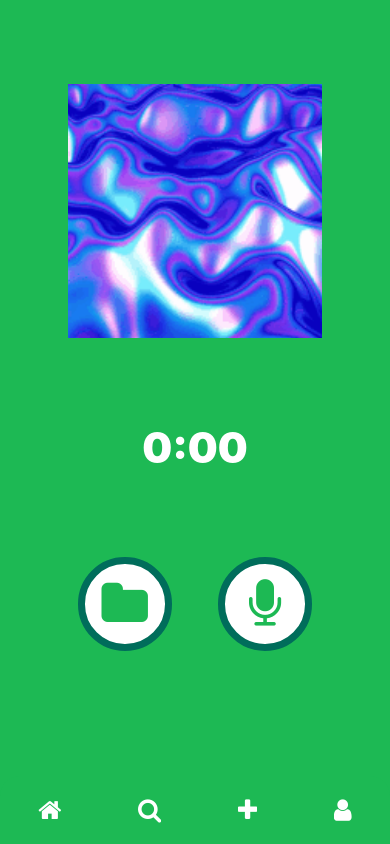
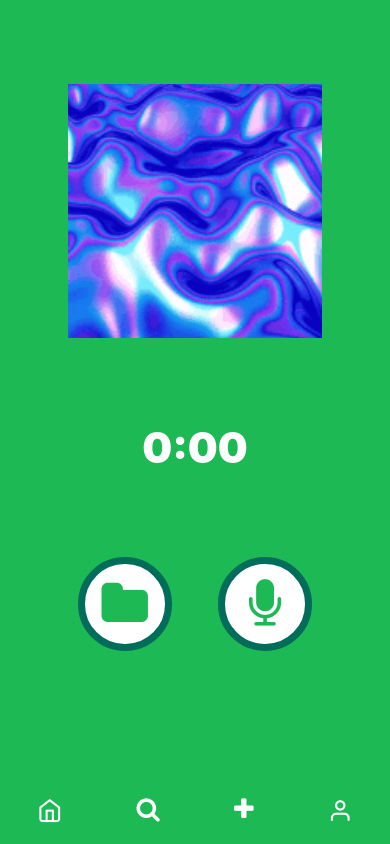
Before and after one commit to mehmetztrk21/VoiceHub-Mobile, a React Native app in the folder VoiceHub-Mobile/: screen /Upload in a window 390 px wide. Built offline with nearby package versions, Linux system fonts and the light colour scheme; what expo-av would draw is missing.

Commit message:
edit BottomTabs but need find new icons

```diff
--- a/VoiceHub-Mobile/screens/components/BottomTabs.js
+++ b/VoiceHub-Mobile/screens/components/BottomTabs.js
@@ -4,7 +4,7 @@ import { Icon } from "react-native-elements";
 import colors from "../../assets/colors";
 import bottomTabsStyle from "../../assets/styles/bottomTabs.style";
 
-const BottomTabs = ({ navigation, setVisiblePopUp }) => {
+const BottomTabs = ({ navigation, setVisiblePopUp, title }) => {
   const [timer, setTimer] = useState(null);
 
   const ProfileButtonPress = () => {
@@ -29,21 +29,31 @@ const BottomTabs = ({ navigation, setVisiblePopUp }) => {
   return (
     <View style={bottomTabsStyle.wrapper}>
       <View style={bottomTabsStyle.container}>
+
         <TouchableOpacity onPress={() => navigation.navigate("HomeScreen")}>
-          <Icon size={25} type="font-awesome" name={"home"} color={colors.white} />
+          {title == "home" ?
+            <Icon size={25} type="font-awesome" name={"home"} color={colors.white} /> :
+            <Icon size={25} type="feather" name={"home"} color={colors.white} />}
         </TouchableOpacity>
 
         <TouchableOpacity onPress={() => Select("SearchScreen")}>
-          <Icon size={25} type="font-awesome" name={"search"} color={colors.white} />
+          {title == "search" ?
+            <Icon size={25} type="font-awesome" name={"search"} color={colors.white} /> :
+            <Icon size={25} type="font-awesome" name={"search"} color={colors.white} />}
         </TouchableOpacity>
 
         <TouchableOpacity onPress={() => Select("Upload")}>
-          <Icon size={25} type="font-awesome" name={"plus"} color={colors.white} />
+          {title == "upload" ?
+            <Icon size={25} type="font-awesome" name={"plus"} color={colors.white} /> :
+            <Icon size={25} type="entypo" name={"plus"} color={colors.white} />}
         </TouchableOpacity>
 
         <TouchableOpacity onPress={() => Select("ProfileScreen")} onPressIn={ProfileButtonPress} onPressOut={() => { console.log("Butondan elini cekti") }}>
-          <Icon size={25} type="font-awesome" name={"user"} color={colors.white} />
+          {title == "profile" ?
+            <Icon size={25} type="font-awesome" name={"user"} color={colors.white} /> :
+            <Icon size={25} type="feather" name={"user"} color={colors.white} />}
         </TouchableOpacity>
+
       </View>
     </View>
   )
--- a/VoiceHub-Mobile/screens/home.js
+++ b/VoiceHub-Mobile/screens/home.js
@@ -126,7 +126,7 @@ export default function HomeScreen({ navigation }) {
         }
       </ScrollView>
 
-      <BottomTabs navigation={navigation} visiblePopUp={visiblePopUp} setVisiblePopUp={setVisiblePopUp} />
+      <BottomTabs navigation={navigation} visiblePopUp={visiblePopUp} setVisiblePopUp={setVisiblePopUp} title={"home"} />
     </SafeAreaView>
   );
 }
--- a/VoiceHub-Mobile/screens/otherScreens/upload.js
+++ b/VoiceHub-Mobile/screens/otherScreens/upload.js
@@ -266,7 +266,7 @@ export default function Upload({ navigation }) {
                 </View>
             }
 
-            <BottomTabs navigation={navigation} setVisiblePopUp={setVisiblePopUp} />
+            <BottomTabs navigation={navigation} setVisiblePopUp={setVisiblePopUp} title={"upload"} />
         </SafeAreaView>
     );
 }
--- a/VoiceHub-Mobile/screens/profile.js
+++ b/VoiceHub-Mobile/screens/profile.js
@@ -217,7 +217,7 @@ export default function ProfileScreen({ navigation }) {
         </View>
       </ScrollView>
 
-      <BottomTabs navigation={navigation} setVisiblePopUp={setVisiblePopUp} />
+      <BottomTabs navigation={navigation} setVisiblePopUp={setVisiblePopUp} title={"profile"} />
     </SafeAreaView>
   );
 }
--- a/VoiceHub-Mobile/screens/search.js
+++ b/VoiceHub-Mobile/screens/search.js
@@ -252,7 +252,7 @@ export default function SearchScreen({ navigation, route }) {
 
       </ScrollView>
 
-      <BottomTabs navigation={navigation} setVisiblePopUp={setVisiblePopUp} />
+      <BottomTabs navigation={navigation} setVisiblePopUp={setVisiblePopUp} title={"search"}/>
     </SafeAreaView>
   );
 }
--- a/VoiceHub-Mobile/utils/constants.js
+++ b/VoiceHub-Mobile/utils/constants.js
@@ -1,4 +1,4 @@
-export const baseURL = "http://192.168.27.84:5000/"
+export const baseURL = "http://10.0.2.2:5000/"
 
 //kaan http://10.0.2.2:5000/
 //z.burnu kütüphane http://192.168.27.84:5000/
```
